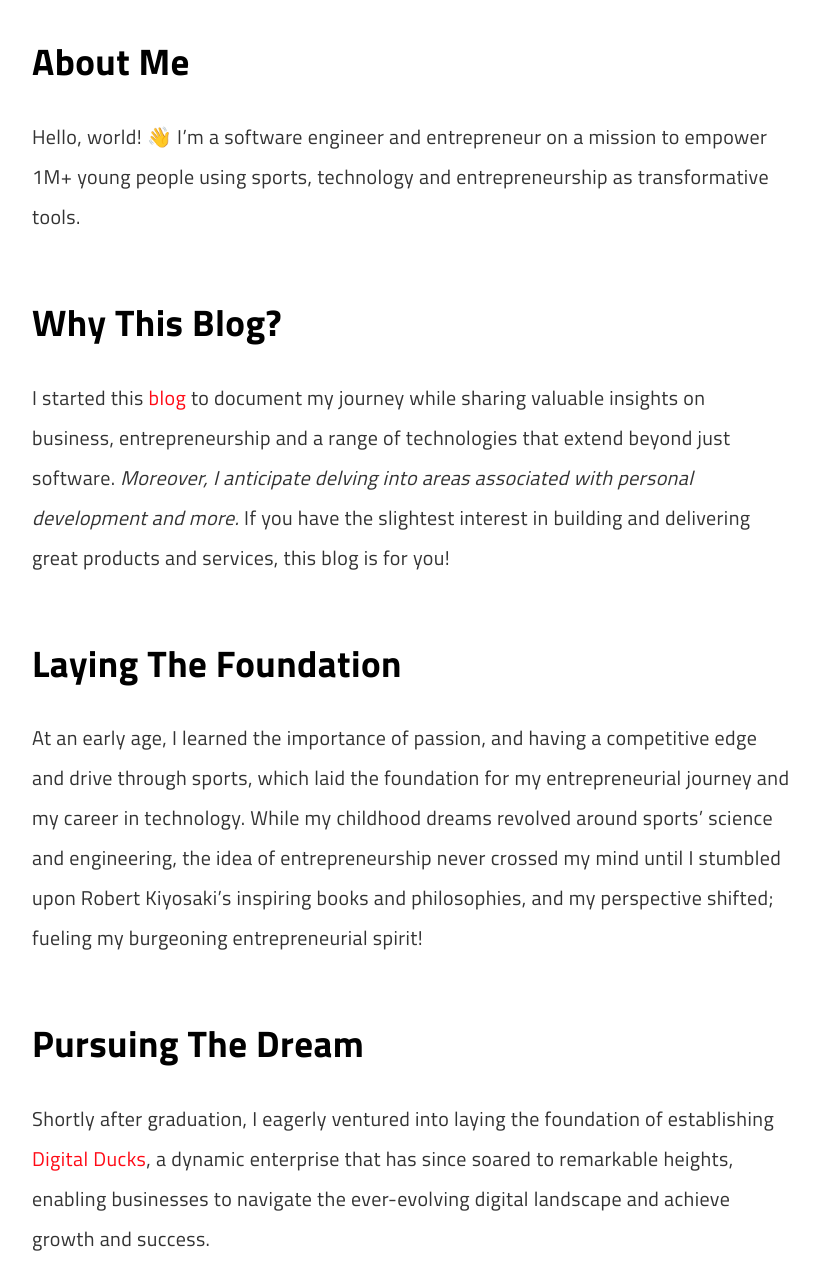
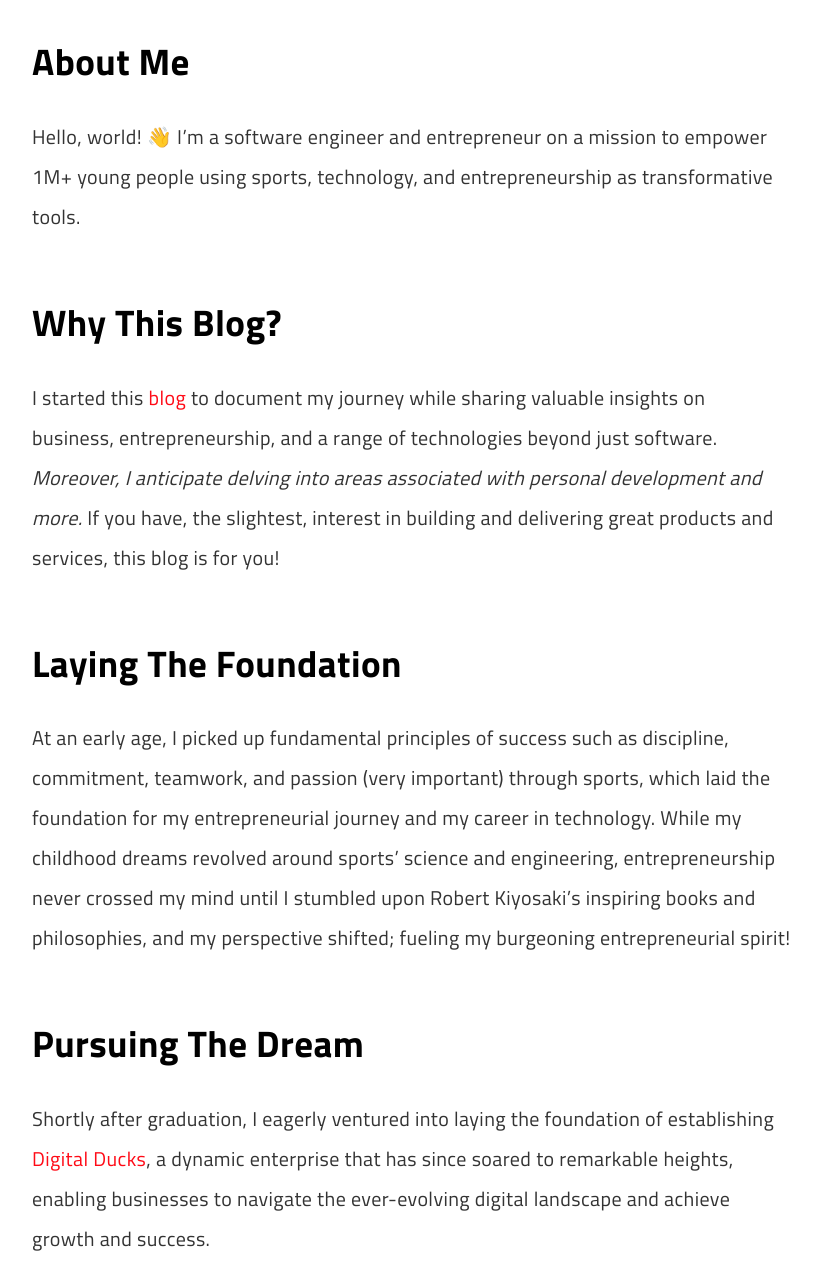
Before and after one commit to marv0/marv0.github.io, a Jekyll site: the page built from pages/about.md, in a window 1280 px wide and 1400 px high, scrolled down 344 px, cut to the strip 139-1400 px from the top of the window. Shown: the whole strip, without its empty margins (228-1048 px from the left). Built offline with Jekyll 4.4.1, drawn with Linux system fonts in a browser that asks for light colours; a script that is not in the unit is left out; some of the changed text lies outside the part shown.

Commit message:
Update about.md

```diff
--- a/pages/about.md
+++ b/pages/about.md
@@ -3,22 +3,22 @@ layout: page
 menu: false
 date: '2023-05-23 23:06:59'
 title: about
-description: Hello, world! 👋 I'm a software engineer and entrepreneur on a mission to empower 1M+ young people using sports, technology and entrepreneurship.
+description: Hello, world! 👋 I'm a software engineer and entrepreneur on a mission to empower 1M+ young people using sports, technology, and entrepreneurship.
 permalink: /about/
 ---
 <img class="img" src="/assets/img/uploads/#" alt="Marvin Ogot">
 
 ## About Me
 
-Hello, world! 👋 I'm a software engineer and entrepreneur on a mission to empower 1M+ young people using sports, technology and entrepreneurship as transformative tools.
+Hello, world! 👋 I'm a software engineer and entrepreneur on a mission to empower 1M+ young people using sports, technology, and entrepreneurship as transformative tools.
 
 ## Why This Blog?
 
-I started this [blog](/) to document my journey while sharing valuable insights on business, entrepreneurship and a range of technologies that extend beyond just software. *Moreover, I anticipate delving into areas associated with personal development and more.* If you have the slightest interest in building and delivering great products and services, this blog is for you!
+I started this [blog](/) to document my journey while sharing valuable insights on business, entrepreneurship, and a range of technologies beyond just software. *Moreover, I anticipate delving into areas associated with personal development and more.* If you have, the slightest, interest in building and delivering great products and services, this blog is for you!
 
 ## Laying The Foundation
 
-At an early age, I learned the importance of passion, and having a competitive edge and drive through sports, which laid the foundation for my entrepreneurial journey and my career in technology. While my childhood dreams revolved around sports' science and engineering, the idea of entrepreneurship never crossed my mind until I stumbled upon Robert Kiyosaki's inspiring books and philosophies, and my perspective shifted; fueling my burgeoning entrepreneurial spirit!
+At an early age, I picked up fundamental principles of success such as discipline, commitment, teamwork, and passion (very important) through sports, which laid the foundation for my entrepreneurial journey and my career in technology. While my childhood dreams revolved around sports' science and engineering, entrepreneurship never crossed my mind until I stumbled upon Robert Kiyosaki's inspiring books and philosophies, and my perspective shifted; fueling my burgeoning entrepreneurial spirit!
 
 ## Pursuing The Dream
 
@@ -29,4 +29,4 @@ My passion for entrepreneurship has further led me to focus on positively impact
 ## Closing Remarks
 
 
-[Join me](/contact) on this exciting journey as we network, break barriers and explore uncharted territories together!
+[Join me](/contact) on this exciting journey as we network, break barriers, and explore uncharted territories together!
```
